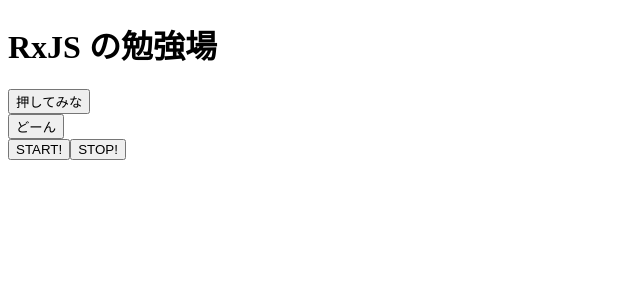
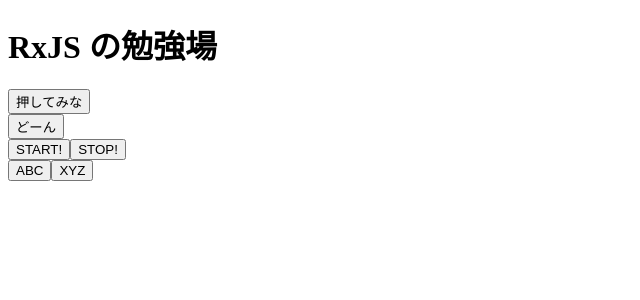
Before and after one commit to baggio4ever/rxjs-test, an Angular app: page / in a window 1280 px wide. Shown: the top 300 px of the page, without its empty margins (0-640 px from the left). Built offline with nearby package versions, Linux system fonts and the light colour scheme.

Commit message:
手を動かすとだいぶ感覚的にわかるようになってきた気がする

```diff
--- a/src/app/app.component.html
+++ b/src/app/app.component.html
@@ -11,5 +11,9 @@
   <button (click)="onStartInterval()">START!</button>
   <button (click)="onStopInterval()">STOP!</button>
 </div>
+<div>
+  <button class="abc">ABC</button>
+  <button class="xyz">XYZ</button>
+</div>
 
 <div *ngFor="let m of messages">{{m}}</div>
--- a/src/app/app.component.ts
+++ b/src/app/app.component.ts
@@ -8,6 +8,8 @@
 import 'rxjs/add/operator/concat';
 import 'rxjs/add/observable/from';
 import 'rxjs/add/observable/interval';
+import 'rxjs/add/operator/map';
+import 'rxjs/add/operator/mapTo';
 
 @Component({
   selector: 'app-root',
@@ -38,11 +40,18 @@
           this.messages.push( s );
       });
 
-    const numB = Observable.from( [97,98,99,100,101] );
+    const numB = Observable.from( [97,98,99,100,101] ).map( val=>{return val*10;});
     const strS = Observable.from( 'Say,Hello! 日本語だって大丈夫そう！' );
     this.numbers = Observable.of( 5,4,3,2,1 ).delay(2000).concat(numB.delay(1000)).concat(strS.delay(1000));
 
     this.intervalStream = Observable.interval(1000);
+
+    let abc = Observable.fromEvent( document.querySelector('.abc'),'click');
+    let xyz = Observable.fromEvent( document.querySelector('.xyz'),'click');
+    Observable.merge( abc.mapTo('エービーシー'),xyz.mapTo('エックスワイゼット')).subscribe( val=>{
+      console.log(val);
+      this.messages.push(val);
+    })
   }
 
   onDoon(){
```
